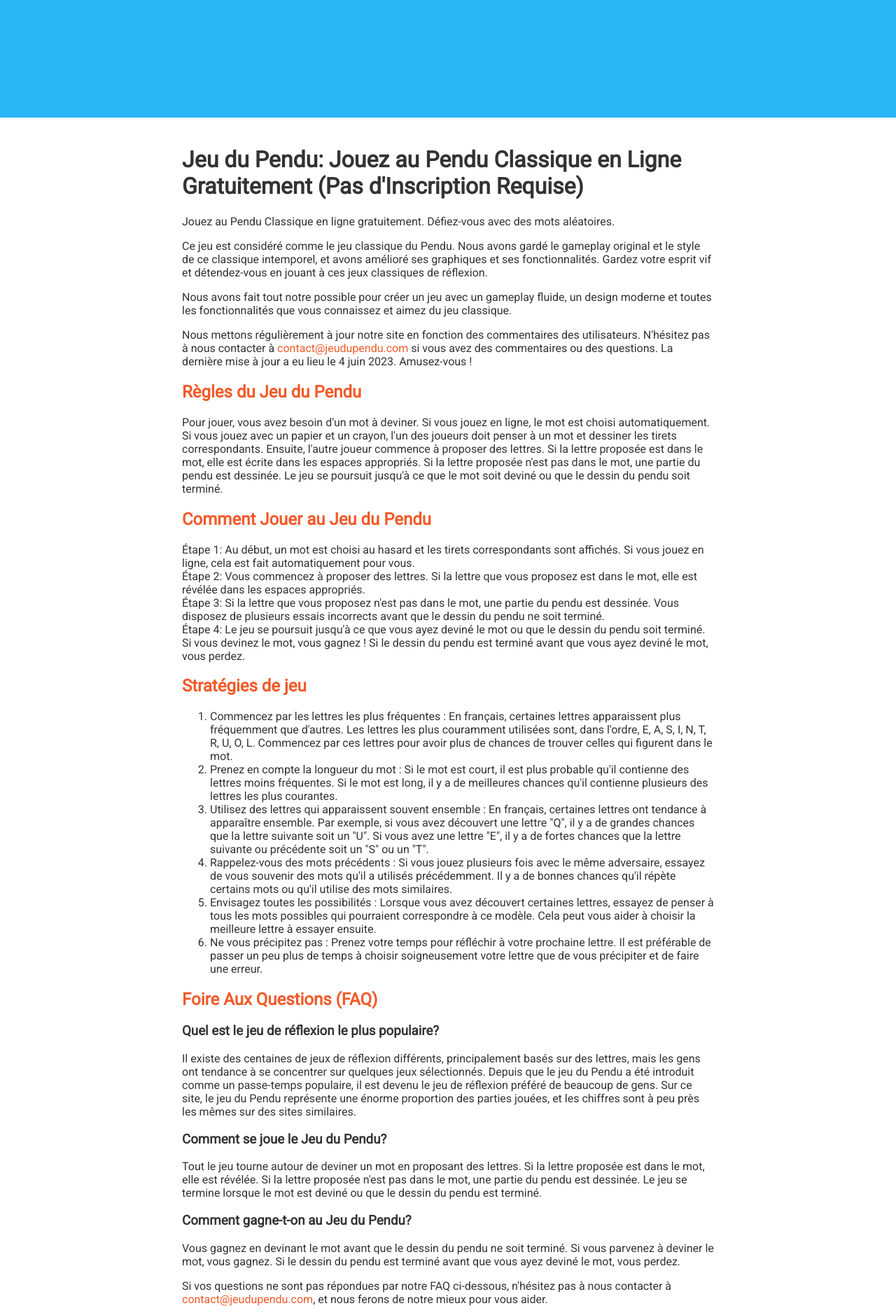
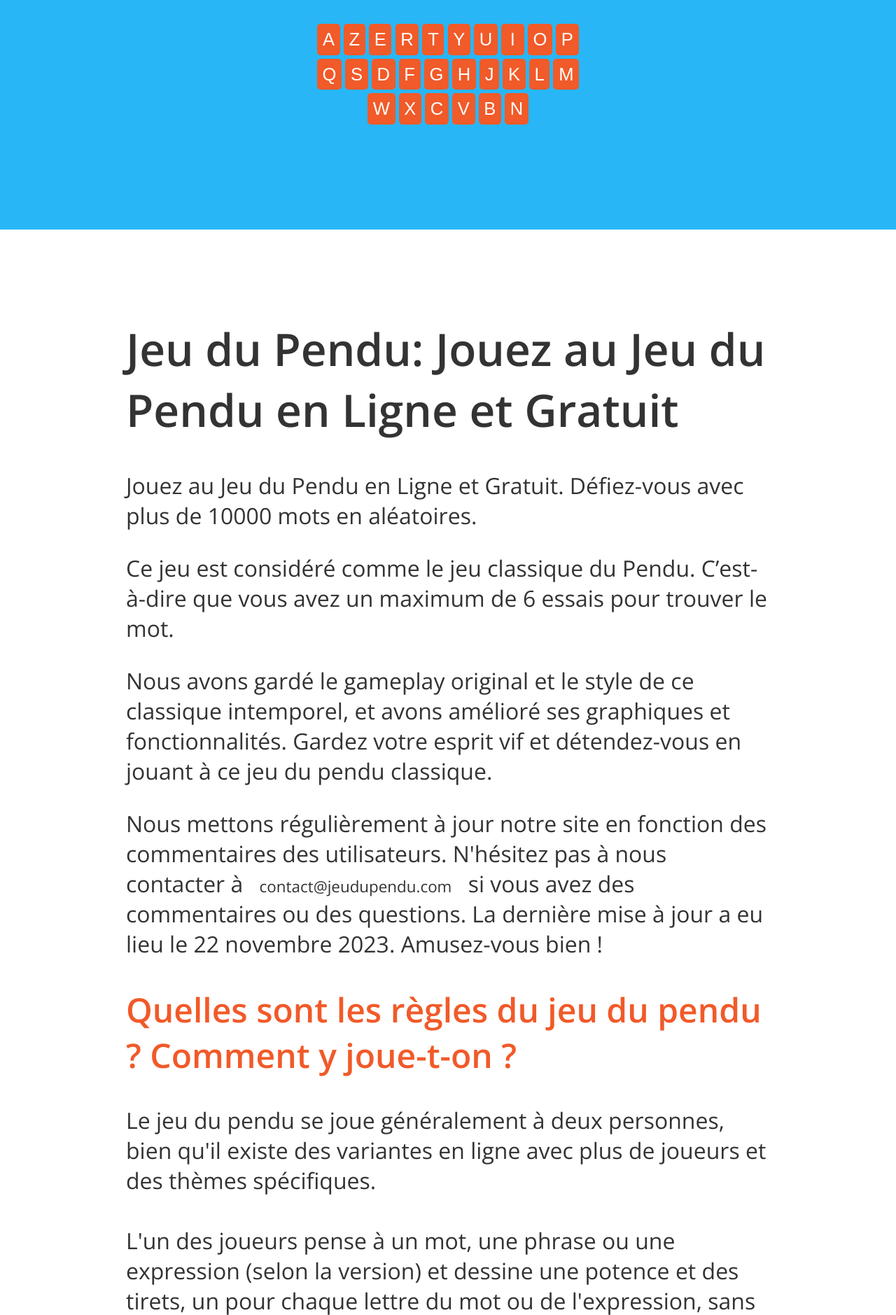
Before and after one commit to Carakalokique/jeudupendu, a plain HTML site: page index.html in a window 1280 px wide. Shown: the part 520-2399 px from the top of the page at 70% size. Drawn offline with nearby package versions, Linux system fonts and the light colour scheme.

Commit message:
Syncing with vs code

```diff
--- /dev/null
+++ b/ads.txt
@@ -0,0 +1 @@
+google.com, pub-8489033221779909, DIRECT, f08c47fec0942fa0
--- a/index.html
+++ b/index.html
@@ -1,12 +1,37 @@
 <!DOCTYPE html>
 <html lang="fr">
   <head>
+    <!-- Google tag (gtag.js) -->
+    <script
+      async
+      src="https://www.googletagmanager.com/gtag/js?id=G-QGWR4RGCR3"
+    ></script>
+    <script>
+      window.dataLayer = window.dataLayer || [];
+      function gtag() {
+        dataLayer.push(arguments);
+      }
+      gtag("js", new Date());
+
+      gtag("config", "G-QGWR4RGCR3");
+    </script>
+    <script
+      async
+      src="https://pagead2.googlesyndication.com/pagead/js/adsbygoogle.js?client=ca-pub-8489033221779909"
+      crossorigin="anonymous"
+    ></script>
+    <link rel="icon" type="image/png" href="favicon.png" />
+
+    <meta name="google-adsense-account" content="ca-pub-8489033221779909" />
     <meta charset="UTF-8" />
-    <title>Jeu du Pendu</title>
-    <link
-      rel="stylesheet"
-      href="https://fonts.googleapis.com/css?family=Luckiest+Guy|Roboto&display=swap"
+    <meta name="viewport" content="width=device-width, initial-scale=1.0" />
+    <meta
+      name="description"
+      content="Jouez au jeu du Pendu et trouvez le mot caché. Devinez les lettres et amusez-vous en testant votre vocabulaire. Plus de 10,000 mots à découvrir!"
     />
+
+    <title>Jeu du Pendu en Ligne et Gratuit</title>
+
     <link rel="stylesheet" type="text/css" href="style.css" />
   </head>
   <body>
@@ -14,6 +39,12 @@
     <div id="game">
       <div class="column"></div>
       <div class="column">
+        <div id="modal" class="modal">
+          <div class="modal-content">
+            <p id="modalMessage" style="color: #29b6f6"></p>
+            <button id="restartButton">Recommencer</button>
+          </div>
+        </div>
         <svg id="hangman" width="200" height="200" style="display: inline">
           <line
             id="ground-part-structure"
@@ -114,70 +145,132 @@
         </svg>
         <p id="underscore"></p>
         <p id="incorrectLetters"></p>
-        <div id="modal" class="modal">
-          <div class="modal-content">
-            <p id="modalMessage" style="color: #29b6f6"></p>
-            <button id="restartButton">Recommencer</button>
+        <div class="keyboard">
+          <div class="keyboard-row">
+            <button class="keyboard-button" value="a">A</button>
+            <button class="keyboard-button" value="z">Z</button>
+            <button class="keyboard-button" value="e">E</button>
+            <button class="keyboard-button" value="r">R</button>
+            <button class="keyboard-button" value="t">T</button>
+            <button class="keyboard-button" value="y">Y</button>
+            <button class="keyboard-button" value="u">U</button>
+            <button
+              class="keyboard-button"
+              value="i"
+              style="padding-left: 0.5em; padding-right: 0.5em"
+            >
+              I
+            </button>
+            <button class="keyboard-button" value="o">O</button>
+            <button class="keyboard-button" value="p">P</button>
+          </div>
+          <div class="keyboard-row">
+            <button class="keyboard-button" value="q">Q</button>
+            <button class="keyboard-button" value="s">S</button>
+            <button class="keyboard-button" value="d">D</button>
+            <button class="keyboard-button" value="f">F</button>
+            <button class="keyboard-button" value="g">G</button>
+            <button class="keyboard-button" value="h">H</button>
+            <button class="keyboard-button" value="j">J</button>
+            <button class="keyboard-button" value="k">K</button>
+            <button class="keyboard-button" value="l">L</button>
+            <button class="keyboard-button" value="m">M</button>
+          </div>
+          <div class="keyboard-row">
+            <button class="keyboard-button" value="w">W</button>
+            <button class="keyboard-button" value="x">X</button>
+            <button class="keyboard-button" value="c">C</button>
+            <button class="keyboard-button" value="v">V</button>
+            <button class="keyboard-button" value="b">B</button>
+            <button class="keyboard-button" value="n">N</button>
           </div>
         </div>
       </div>
+
       <div class="column"></div>
     </div>
     <div class="content">
-      <h1>
-        Jeu du Pendu: Jouez au Pendu Classique en Ligne Gratuitement (Pas
-        d'Inscription Requise)
-      </h1>
+      <h1>Jeu du Pendu: Jouez au Jeu du Pendu en Ligne et Gratuit</h1>
       <p>
-        Jouez au Pendu Classique en ligne gratuitement. Défiez-vous avec des
-        mots aléatoires.
+        Jouez au Jeu du Pendu en Ligne et Gratuit. Défiez-vous avec plus de
+        10000 mots en aléatoires.
       </p>
       <p>
-        Ce jeu est considéré comme le jeu classique du Pendu. Nous avons gardé
-        le gameplay original et le style de ce classique intemporel, et avons
-        amélioré ses graphiques et ses fonctionnalités. Gardez votre esprit vif
-        et détendez-vous en jouant à ces jeux classiques de réflexion.
+        Ce jeu est considéré comme le jeu classique du Pendu. C’est-à-dire que
+        vous avez un maximum de 6 essais pour trouver le mot.
       </p>
       <p>
-        Nous avons fait tout notre possible pour créer un jeu avec un gameplay
-        fluide, un design moderne et toutes les fonctionnalités que vous
-        connaissez et aimez du jeu classique.
+        Nous avons gardé le gameplay original et le style de ce classique
+        intemporel, et avons amélioré ses graphiques et fonctionnalités. Gardez
+        votre esprit vif et détendez-vous en jouant à ce jeu du pendu classique.
       </p>
       <p>
         Nous mettons régulièrement à jour notre site en fonction des
         commentaires des utilisateurs. N'hésitez pas à nous contacter à
-        <a href="mailto:contact@online-pendu.com">contact@jeudupendu.com</a> si
-        vous avez des commentaires ou des questions. La dernière mise à jour a
-        eu lieu le 4 juin 2023. Amusez-vous !
+        <a href="mailto:contact@jeudupendu.com" style="color: #333333"
+          >contact@jeudupendu.com</a
+        >
+        si vous avez des commentaires ou des questions. La dernière mise à jour
+        a eu lieu le 22 novembre 2023. Amusez-vous bien !
       </p>
-      <h2>Règles du Jeu du Pendu</h2>
+
+      <h2>Quelles sont les règles du jeu du pendu ? Comment y joue-t-on ?</h2>
       <p>
-        Pour jouer, vous avez besoin d'un mot à deviner. Si vous jouez en ligne,
-        le mot est choisi automatiquement. Si vous jouez avec un papier et un
-        crayon, l'un des joueurs doit penser à un mot et dessiner les tirets
-        correspondants. Ensuite, l'autre joueur commence à proposer des lettres.
-        Si la lettre proposée est dans le mot, elle est écrite dans les espaces
-        appropriés. Si la lettre proposée n'est pas dans le mot, une partie du
-        pendu est dessinée. Le jeu se poursuit jusqu'à ce que le mot soit deviné
-        ou que le dessin du pendu soit terminé.
+        Le jeu du pendu se joue généralement à deux personnes, bien qu'il existe
+        des variantes en ligne avec plus de joueurs et des thèmes spécifiques.
+        <br /><br />
+
+        L'un des joueurs pense à un mot, une phrase ou une expression (selon la
+        version) et dessine une potence et des tirets, un pour chaque lettre du
+        mot ou de l'expression, sans tirets pour les espaces. Si vous jouez au
+        Jeu du Pendu en ligne, cela est fait automatiquement pour vous.<br /><br />
+
+        L'autre joueur, essayant de deviner le mot, annonce une lettre à chaque
+        tour. <br /><br />
+
+        Si la lettre fait partie du mot, elle est inscrite à sa place sur les
+        tirets correspondants, autant de fois qu'elle apparaît dans le mot.
+        <br /><br />
+
+        Si la lettre n'est pas dans le mot, un trait est ajouté au dessin du
+        pendu. Le jeu continue jusqu'à ce que le mot soit deviné (le joueur qui
+        devine gagne) ou que le dessin du pendu soit complété (le joueur qui a
+        choisi le mot gagne). <br /><br />
+
+        Le nombre de coups, c'est-à-dire le nombre de traits nécessaires pour
+        dessiner le pendu, peut varier, allant généralement de 6 à 12, et peut
+        être augmenté pour faciliter le jeu en ajoutant plus de traits au
+        dessin. <br /><br />
+
+        Certaines versions peuvent également inclure des phrases, des titres de
+        films, de chansons, de livres ou des citations à deviner, introduisant
+        ainsi des variantes supplémentaires au jeu traditionnel.
       </p>
-      <h2>Comment Jouer au Jeu du Pendu</h2>
+
+      <h2>Quel est le mot le plus difficile au jeu du pendu ?</h2>
       <p>
-        Étape 1: Au début, un mot est choisi au hasard et les tirets
-        correspondants sont affichés. Si vous jouez en ligne, cela est fait
-        automatiquement pour vous.<br />
-        Étape 2: Vous commencez à proposer des lettres. Si la lettre que vous
-        proposez est dans le mot, elle est révélée dans les espaces
-        appropriés.<br />
-        Étape 3: Si la lettre que vous proposez n'est pas dans le mot, une
-        partie du pendu est dessinée. Vous disposez de plusieurs essais
-        incorrects avant que le dessin du pendu ne soit terminé.<br />
-        Étape 4: Le jeu se poursuit jusqu'à ce que vous ayez deviné le mot ou
-        que le dessin du pendu soit terminé. Si vous devinez le mot, vous gagnez
-        ! Si le dessin du pendu est terminé avant que vous ayez deviné le mot,
-        vous perdez.
+        Bien que l'on puisse penser que les mots longs et complexes constituent
+        le défi ultime, la réalité est plus nuancée. <br /><br />
+
+        Selon les analyses, un "mot compliqué" pour le jeu du pendu ne se mesure
+        pas uniquement par sa longueur ou son obscurité, mais par la stratégie
+        de sélection. Les mots de 4 à 5 lettres, particulièrement ceux avec des
+        lettres peu communes ou des finales similaires comme -uzz ou -uff,
+        peuvent s'avérer étonnamment ardus à deviner. Des exemples tels que
+        "Jazz", "Buzz", ou même des termes techniques comme "Zugzwang"
+        illustrent cette complexité. <br /><br />
+
+        En outre, des mots rares, des jeux de mots ou des mots contenant des
+        combinaisons inhabituelles de lettres augmentent la difficulté. La
+        sélection d'un mot compliqué pendu requiert donc une compréhension
+        subtile de la psychologie du joueur, une connaissance des lettres
+        fréquemment choisies, et une appréciation des mots qui sont à la fois
+        courts et contiennent des lettres rares. Le choix judicieux d'un mot
+        peut transformer le jeu en une énigme captivante et stimulante, mettant
+        en évidence le caractère éducatif et divertissant du pendu.
       </p>
-      <h2>Stratégies de jeu</h2>
+
+      <h2>Comment gagne-t-on au Jeu du Pendu ?</h2>
       <ol>
         <li>
           Commencez par les lettres les plus fréquentes : En français, certaines
@@ -219,36 +312,12 @@
           une erreur.
         </li>
       </ol>
-      <h2>Foire Aux Questions (FAQ)</h2>
-      <h3>Quel est le jeu de réflexion le plus populaire?</h3>
       <p>
-        Il existe des centaines de jeux de réflexion différents, principalement
-        basés sur des lettres, mais les gens ont tendance à se concentrer sur
-        quelques jeux sélectionnés. Depuis que le jeu du Pendu a été introduit
-        comme un passe-temps populaire, il est devenu le jeu de réflexion
-        préféré de beaucoup de gens. Sur ce site, le jeu du Pendu représente une
-        énorme proportion des parties jouées, et les chiffres sont à peu près
-        les mêmes sur des sites similaires.
-      </p>
-      <h3>Comment se joue le Jeu du Pendu?</h3>
-      <p>
-        Tout le jeu tourne autour de deviner un mot en proposant des lettres. Si
-        la lettre proposée est dans le mot, elle est révélée. Si la lettre
-        proposée n'est pas dans le mot, une partie du pendu est dessinée. Le jeu
-        se termine lorsque le mot est deviné ou que le dessin du pendu est
-        terminé.
-      </p>
-      <h3>Comment gagne-t-on au Jeu du Pendu?</h3>
-      <p>
-        Vous gagnez en devinant le mot avant que le dessin du pendu ne soit
-        terminé. Si vous parvenez à deviner le mot, vous gagnez. Si le dessin du
-        pendu est terminé avant que vous ayez deviné le mot, vous perdez.
-      </p>
-      <p>
-        Si vos questions ne sont pas répondues par notre FAQ ci-dessous,
-        n'hésitez pas à nous contacter à
-        <a href="mailto:contact@online-pendu.com">contact@jeudupendu.com</a>, et
-        nous ferons de notre mieux pour vous aider.
+        Rappelez-vous, cependant, que le Jeu du Pendu est en fin de compte un
+        jeu de hasard. Même si vous utilisez toutes ces stratégies, il y a
+        toujours une chance que vous ne réussissiez pas à deviner le mot à
+        temps. C'est ce qui rend le jeu excitant et amusant à jouer. Bonne
+        chance !
       </p>
     </div>
     <script src="YourGameScript.js"></script>
--- a/style.css
+++ b/style.css
@@ -1,6 +1,10 @@
+@import url("https://fonts.googleapis.com/css2?family=Open+Sans:wght@400;600&display=swap");
+@import url("https://fonts.googleapis.com/css?family=Luckiest+Guy&display=swap");
+
 body {
   margin: 0;
-  font-family: "Roboto", sans-serif;
+  padding: 0;
+  font-family: "Open Sans", sans-serif;
   color: #333333;
   background-color: #ffffff;
 }
@@ -16,9 +20,11 @@ body {
 
 #game {
   display: flex;
+  flex-direction: column;
   justify-content: space-between;
   align-items: center;
-  height: 70vh;
+  height: 90vh;
+  min-height: 80vh;
   background-color: #29b6f6;
   color: white;
   font-size: 2em;
@@ -26,23 +32,31 @@ body {
 }
 
 .column {
-  width: 33.33%;
+  width: 100%;
   text-align: center;
 }
 
 .content {
   padding: 20px;
-  margin-left: 15em;
-  margin-right: 15em;
+  margin: 10px;
 }
 
 .content h2 {
   color: #f15a29;
 }
 
-.content a {
-  color: #f15a29;
+a {
+  color: white;
+  font-size: 0.7em;
   text-decoration: none;
+  padding: 10px 15px;
+  border-radius: 5px;
+  transition: background 0.3s ease;
+}
+
+a:hover {
+  background-color: #f15a29;
+  color: white;
 }
 
 button {
@@ -55,40 +69,75 @@ button {
   border: none;
   border-radius: 5px;
 }
+
 .modal {
-  display: none; /* Hidden by default */
-  position: fixed; /* Stay in place */
-  z-index: 1; /* Sit on top */
+  display: none;
+  position: fixed;
+  z-index: 1;
   left: 0;
   top: 0;
-  width: 100%; /* Full width */
-  height: 100%; /* Full height */
-  overflow: auto; /* Enable scroll if needed */
-  background-color: rgb(0, 0, 0); /* Fallback color */
-  background-color: rgba(0, 0, 0, 0.4); /* Black w/ opacity */
+  width: 100%;
+  height: 100%;
+  overflow: auto;
+  background-color: rgba(0, 0, 0, 0.4);
 }
 
-/* Modal Content/Box */
 .modal-content {
   background-color: #fefefe;
-  margin: 15% auto; /* 15% from the top and centered */
+  margin: 15% auto;
   padding: 20px;
   border: 1px solid #888;
-  width: 40%; /* Could be more or less, depending on screen size */
+  width: 90%;
   border-radius: 5px;
 }
 
-/* The Close Button */
-.close {
-  color: #aaa;
-  float: right;
-  font-size: 28px;
-  font-weight: bold;
+.keyboard {
+  display: flex;
+  justify-content: center;
+  flex-wrap: wrap;
+  padding: 0.5em;
 }
 
-.close:hover,
-.close:focus {
-  color: black;
-  text-decoration: none;
+.keyboard-row {
+  width: 100%;
+  display: flex;
+  justify-content: center;
+}
+
+.keyboard-button {
+  margin: 0.1em;
+  padding: 0.3em;
+  border: none;
+  background: #f15a29;
+  color: #ffffff;
+  border-radius: 5px;
   cursor: pointer;
+  transition: background 0.3s ease;
+  font-size: 0.8em;
 }
+
+.keyboard-button:hover {
+  background: #333;
+}
+
+@media screen and (min-width: 768px) {
+  .column {
+    width: 33.33%;
+  }
+  .content {
+    margin: 2em 5em;
+    font-size: 2em;
+  }
+  .keyboard-row {
+    width: 60%;
+  }
+  .modal-content {
+    width: 40%;
+  }
+}
+
+@media screen and (max-width: 767px) {
+  .content {
+    margin: 2em 1em;
+  }
+}
```
Also changed, not shown: YourGameScript.js (+19 -13 lines), sitemap.xml (added, +9 -0 lines), favicon.png (added), jeu du pendu logo.png (added), jeudupendu logo white.png (added), jeudupendu logo.png (added).
